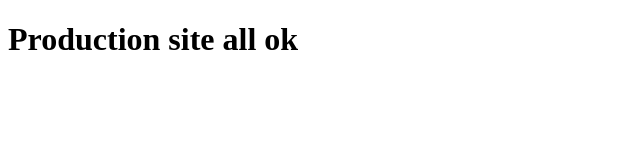
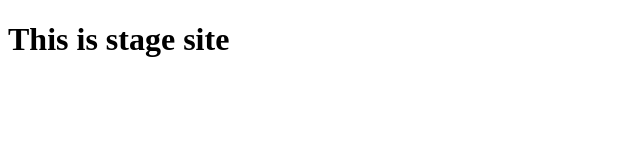
Before and after one commit to parag090/wp-new, a plain HTML site: page index.html in a window 1280 px wide. Shown: the whole page, without its empty margins (0-640 px from the left). Drawn offline with Linux system fonts and the light colour scheme.

Commit message:
testing stage

```diff
--- a/index.html
+++ b/index.html
@@ -17,7 +17,7 @@
             <p class="browsehappy">You are using an <strong>outdated</strong> browser. Please <a href="#">upgrade your browser</a> to improve your experience.</p>
         <![endif]-->
 
-        <h1>Production site all ok </h1>
+        <h1>This is stage site  </h1>
 
         <script src="" async defer></script>
     </body>
```
